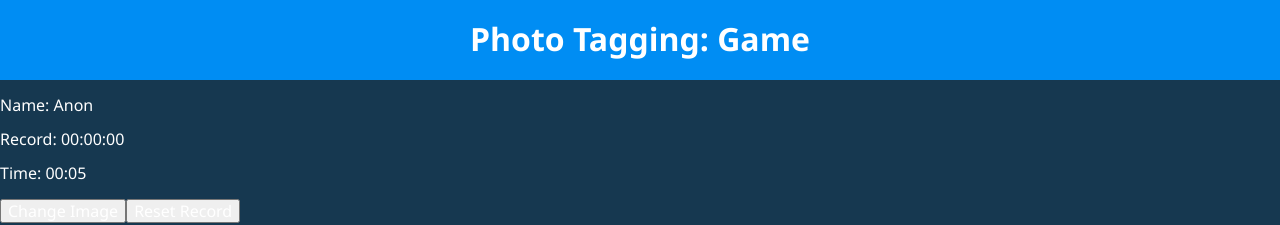
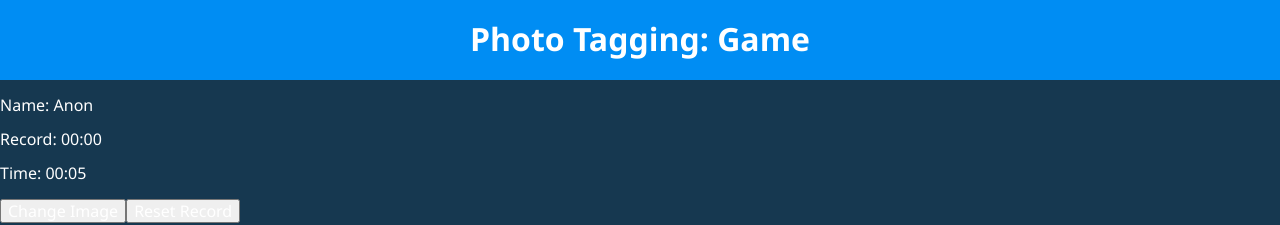
Before and after one commit to cesar-a-delacruz/photo-tagging, a React (Vite) app in the folder client/: page / in a window 1280 px wide. Shown: the top 225 px of the page. Built offline with nearby package versions, Linux system fonts and the light colour scheme; no server answers.

Commit message:
feat: save user record in state

```diff
--- a/client/src/components/Menu.jsx
+++ b/client/src/components/Menu.jsx
@@ -7,7 +7,7 @@ export default function Menu({
   currentItem,
   setFoundObjects = () => {},
 }) {
-  const foundObjects = useContext(GameContext).foundObjects;
+  const foundObjects = useContext(GameContext).objects.found;
 
   return (
     <div
--- a/client/src/pages/Game.jsx
+++ b/client/src/pages/Game.jsx
@@ -14,7 +14,7 @@ export default function Game() {
   const [image, setImage, setObjects] = useGetData("image/7");
   const [user, setUser] = useState({
     name: "Anon",
-    record: "00:00:00",
+    record: "00:00",
   });
   const [boxPosition, setBoxPosition] = useState(null);
   const [game, setGame] = useState({
@@ -135,11 +135,17 @@ export default function Game() {
                 items={image.objects}
                 currentItem={game.objects.current}
                 setFoundObjects={(amount) => {
+                  const gameEnd = amount === image.objects.length;
+
                   setGame((prev) => ({
                     ...prev,
-                    end: amount === image.objects.length ? true : false,
+                    end: gameEnd,
                     objects: { current: null, found: amount },
                   }));
+
+                  if (gameEnd) {
+                    setUser({ name: "Winner", record: game.time });
+                  }
                 }}
               />
             </div>
```
